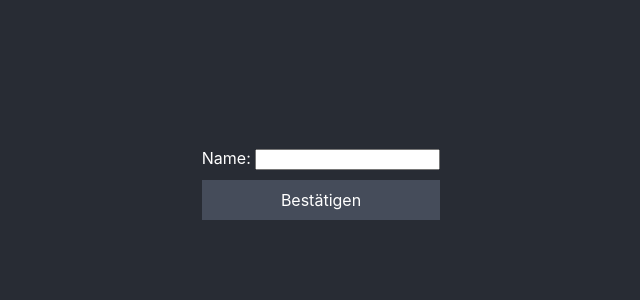
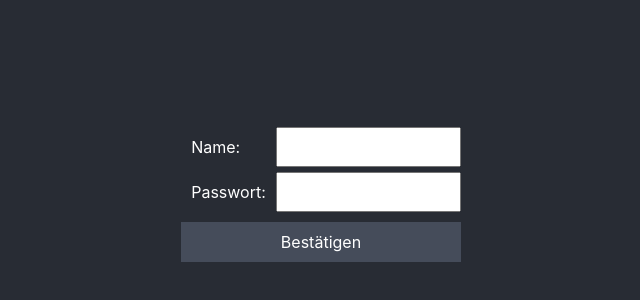
Before and after one commit to Meike268/handwriting-pairwise-labeling-app-frontend, a React (Create React App) app: page /login in a window 1280 px wide. Shown: the part 216-516 px from the top of the page, without its empty margins (319-959 px from the left). Built offline with nearby package versions, Linux system fonts and the light colour scheme.

Commit message:
feat: Make routing a little bit more suffisticated and update login-page

```diff
--- a/src/App.tsx
+++ b/src/App.tsx
@@ -1,8 +1,10 @@
 import React from 'react';
 import './App.css';
-import {Login} from "./Login";
+import {AuthenticationProvider} from "./AuthenticationProvider";
 import Main from "./Main";
 import {DisplayProvider} from "./DisplayContext";
+import {BrowserRouter, Navigate, Route, Routes} from "react-router-dom";
+import {Login} from "./Login";
 
 const App: React.FC = () => {
 
@@ -10,9 +12,17 @@ const App: React.FC = () => {
         <div className="App">
             <header className="App-header">
                 <DisplayProvider>
-                    <Login>
-                        <Main/>
-                    </Login>
+                    <BrowserRouter basename={"/"}>
+                        <Routes>
+                            <Route path="/login" element={<Login/>}/>
+                            <Route path={"/"} element={
+                                <AuthenticationProvider>
+                                    <Main/>
+                                </AuthenticationProvider>
+                            }/>
+                            <Route path="*" element={<Navigate to="/" replace />}/>
+                        </Routes>
+                    </BrowserRouter>
                 </DisplayProvider>
             </header>
         </div>
--- /dev/null
+++ b/src/AuthenticationProvider.tsx
@@ -0,0 +1,19 @@
+import React, {createContext, ReactNode} from "react";
+import {useCookies} from "react-cookie";
+import {Navigate} from 'react-router-dom';
+
+type User = {name: string}
+export const UserContext = createContext<User | undefined>(undefined);
+
+export const AuthenticationProvider: React.FC<{ children: ReactNode }> = ({children}) => {
+    const [cookies,] = useCookies(['user'])
+    const user = cookies.user
+
+    if (user === undefined) {
+        return <Navigate to="/login" replace />
+    } else {
+        return <UserContext.Provider value={user}>
+            {children}
+        </UserContext.Provider>
+    }
+}
--- a/src/EndPage.tsx
+++ b/src/EndPage.tsx
@@ -1,6 +1,6 @@
 import React, {useContext} from "react";
 import db from "./db";
-import {UserContext} from "./Login";
+import {UserContext} from "./AuthenticationProvider";
 
 const EndPage: React.FC = () => {
     const user = useContext(UserContext)
--- a/src/Login.tsx
+++ b/src/Login.tsx
@@ -1,31 +1,38 @@
-import React, {createContext, ReactNode, useState} from "react";
+import React, {useState} from "react";
 import {useCookies} from "react-cookie";
+import {useNavigate} from "react-router-dom";
 
-type User = {name: string}
-export const UserContext = createContext<User | undefined>(undefined);
 
-export const Login: React.FC<{ children: ReactNode }> = ({children}) => {
-    const [cookies, setCookie] = useCookies(['user'])
-    const [user, setUser] = useState<User | undefined>(cookies.user)
+export const Login: React.FC = () => {
+    const [name, setName] = useState<string>("")
+    const [password, setPassword] = useState<string>("")
+    const  navigate = useNavigate();
 
-    const [name, setName] = useState<string>("")
+    const [, setCookie] = useCookies(['user'])
 
     function onSubmit() {
         const newUser = {name: name}
-        setUser(newUser)
         setCookie("user", newUser)
+        navigate("/")
     }
 
-    if (user === undefined) {
-        return <div>
-            Name:&nbsp;
-            <input onChange={e => setName(e.target.value)}/>
+    return <div>
+        <div style={{display: "grid"}}>
+            <div style={{gridRowStart: "row-start 1", justifySelf: "start", margin: "10px"}}>
+                Name:
+            </div>
+            <input value={name} onChange={e => setName(e.target.value)}
+                   style={{gridRowStart: "row-start 1"}}/>
+            <div style={{height: "5px", gridRowStart: "row-start 2"}}/>
+            <div style={{gridRowStart: "row-start 3", justifySelf: "start", margin: "10px"}}>
+                Passwort:
+            </div>
+            <input type={"password"} value={password} onChange={e => setPassword(e.target.value)}
+                   style={{gridRowStart: "row-start 3"}}/>
             <br/>
-            <button onClick={() => onSubmit()} type="submit" style={{padding: "10px", marginTop: "10px", width: "100%"}}>Bestätigen</button>
         </div>
-    } else {
-        return <UserContext.Provider value={user}>
-            {children}
-        </UserContext.Provider>
-    }
+        <button onClick={() => onSubmit()} type="submit"
+                style={{padding: "10px", marginTop: "10px", width: "100%"}}>Bestätigen
+        </button>
+    </div>
 }
```
